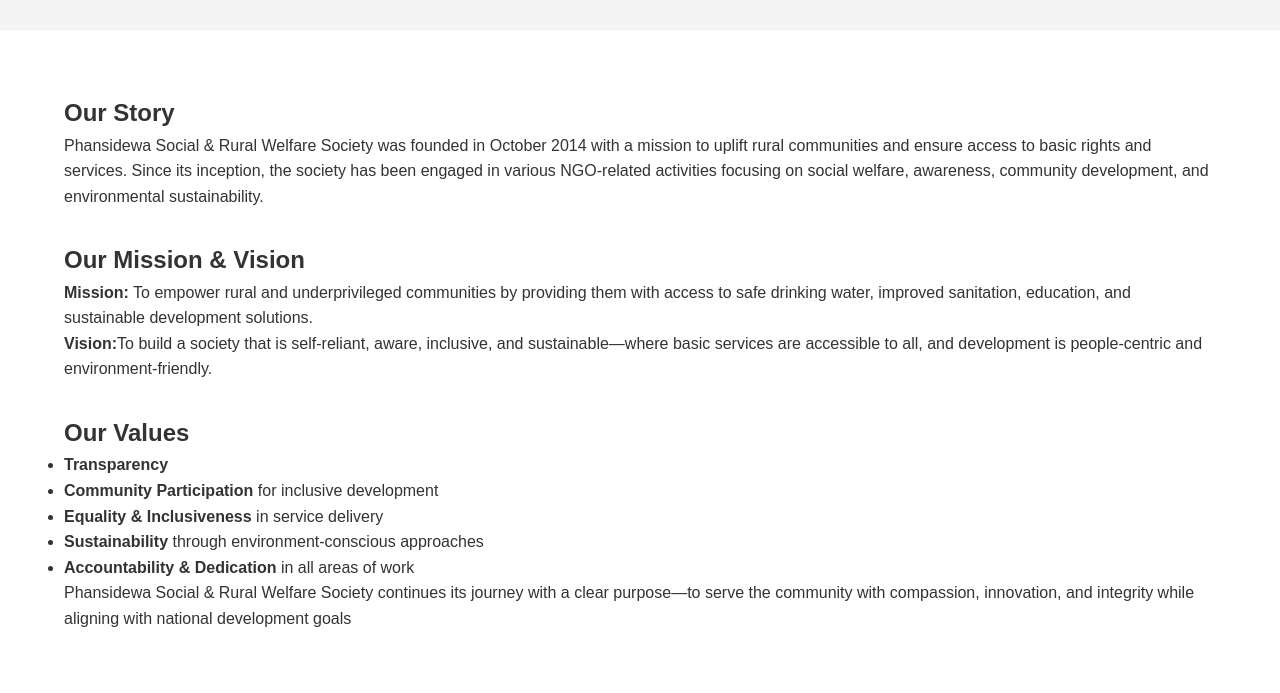
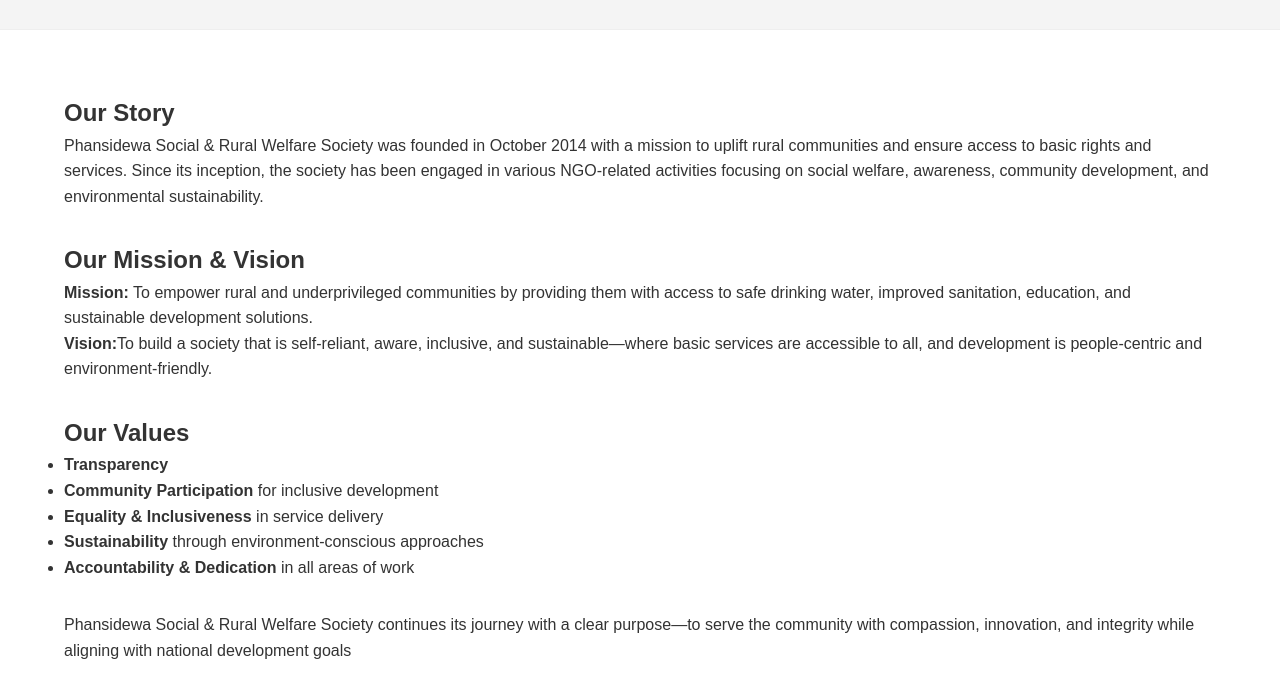
Before and after one commit to Bibek478/NGO, a plain HTML site: page pages/About.html in a window 1280 px wide. Shown: the part 259-952 px from the top of the page. Drawn offline with Linux system fonts and the light colour scheme.

Commit message:
Update About.html

```diff
--- a/pages/About.html
+++ b/pages/About.html
@@ -65,7 +65,7 @@
                     <li><strong>Sustainability</strong> through environment-conscious approaches</li>
                     <li><strong>Accountability & Dedication</strong> in all areas of work</li>
                 </ul>
-                <p>Phansidewa Social & Rural Welfare Society continues its journey with a clear purpose—to serve the community with compassion, innovation, and integrity while aligning with national development goals</p>
+                <p style="margin-top: 2rem;">Phansidewa Social & Rural Welfare Society continues its journey with a clear purpose—to serve the community with compassion, innovation, and integrity while aligning with national development goals</p>
             </div>
         </section>
     </main>
```
